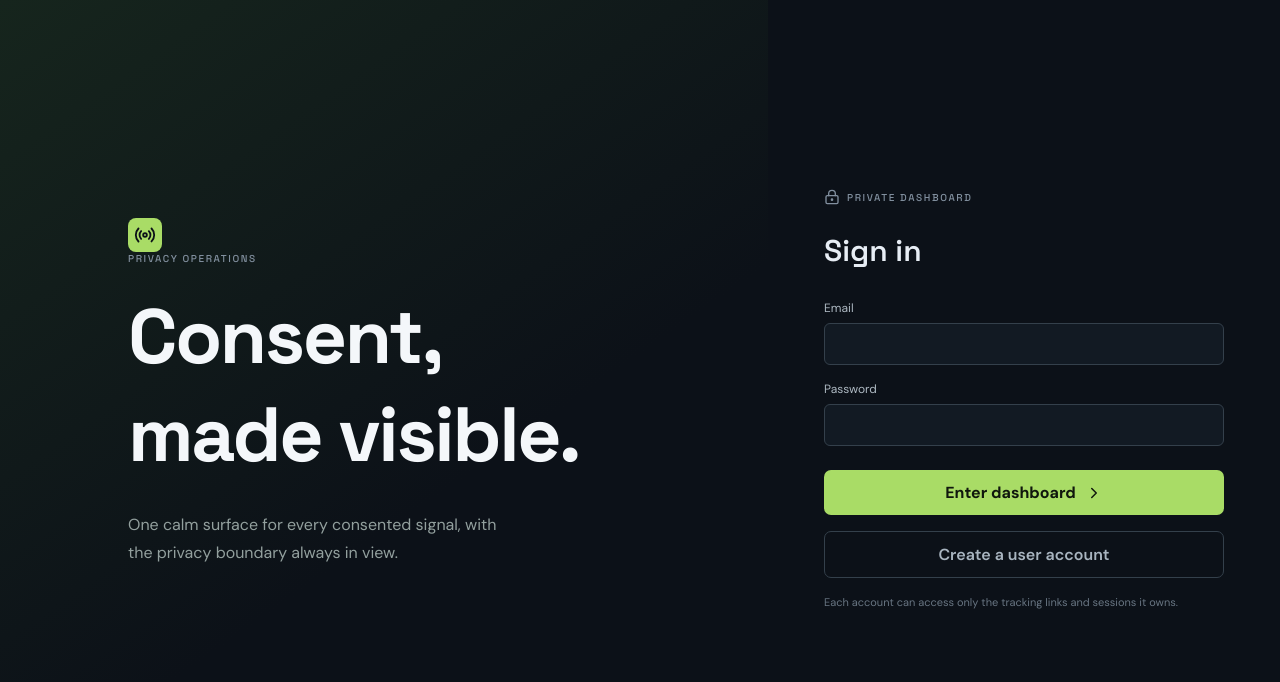
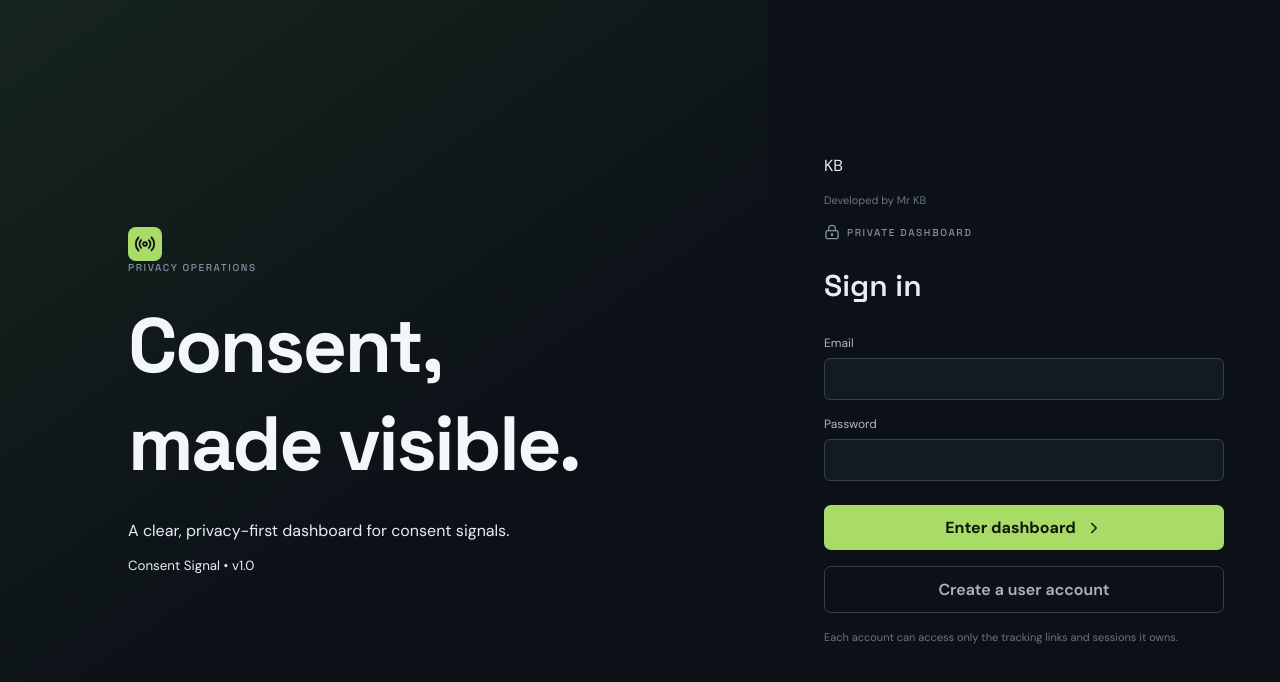
Before and after one commit to kuramdasubangaram-2006/my_first_website, a React (Vite) app in the folder client/: page / in a window 1280 px wide. Shown: the top 682 px of the page. Built offline with nearby package versions, Linux system fonts and the light colour scheme.

Commit message:
Update login page

```diff
--- a/client/src/main.jsx
+++ b/client/src/main.jsx
@@ -175,7 +175,7 @@ function Login({ onLogin }) {
 			onLogin();
 		} catch (e) { setError(e.message); }
 	};
-	return <main className="login-shell"><div className="login-visual"><div className="brand-mark"><Radio size={22}/></div><p className="eyebrow">PRIVACY OPERATIONS</p><h1>Consent, made visible.</h1><p>One calm surface for every consented signal, with the privacy boundary always in view.</p></div><form className="login-card" onSubmit={submit}><div className="eyebrow"><LockKeyhole size={16}/> PRIVATE DASHBOARD</div><h2>{registering ? 'Create account' : 'Sign in'}</h2><label>Email<input type="email" required value={form.email} onChange={(e) => setForm({...form, email: e.target.value})}/></label><label>Password<input type="password" required minLength={10} value={form.password} onChange={(e) => setForm({...form, password: e.target.value})}/></label>{error && <p className="error">{error}</p>}<button className="primary">{registering ? 'Create account' : 'Enter dashboard'} <ChevronRight size={18}/></button><button type="button" className="secondary" onClick={() => { setRegistering(!registering); setError(''); }}>{registering ? 'Back to sign in' : 'Create a user account'}</button><small>Each account can access only the tracking links and sessions it owns.</small></form></main>;
+	return <main className="login-shell"><div className="login-visual"><div className="brand-row"><div className="brand-mark"><Radio size={22}/></div><p className="eyebrow">PRIVACY OPERATIONS</p></div><h1>Consent, made <span>visible.</span></h1><p>A clear, privacy-first dashboard for consent signals.</p><small className="login-version">Consent Signal • v1.0</small></div><form className="login-card" onSubmit={submit}><div className="developer-badge">KB</div><small className="developer-credit">Developed by <span>Mr KB</span></small><div className="eyebrow"><LockKeyhole size={16}/> PRIVATE DASHBOARD</div><h2>{registering ? 'Create account' : 'Sign in'}</h2><label>Email<input type="email" required value={form.email} onChange={(e) => setForm({...form, email: e.target.value})}/></label><label>Password<input type="password" required minLength={10} value={form.password} onChange={(e) => setForm({...form, password: e.target.value})}/></label>{error && <p className="error">{error}</p>}<button className="primary">{registering ? 'Create account' : 'Enter dashboard'} <ChevronRight size={18}/></button><button type="button" className="secondary" onClick={() => { setRegistering(!registering); setError(''); }}>{registering ? 'Back to sign in' : 'Create a user account'}</button><small>Each account can access only the tracking links and sessions it owns.</small></form></main>;
 }
 function Admin({ setAuthed }) {
   const [sessions, setSessions] = React.useState([]);
```
